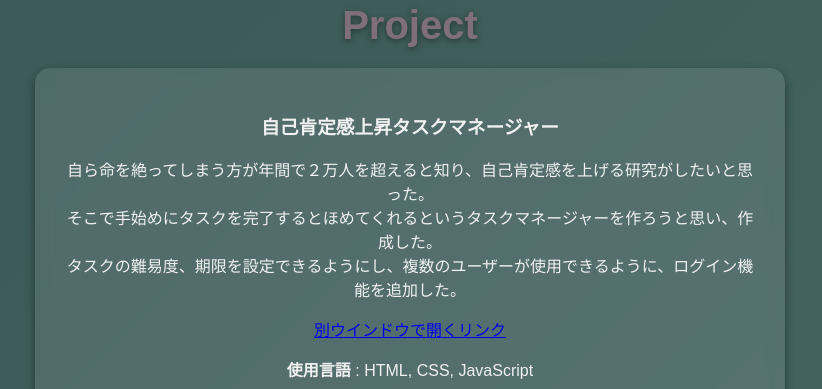
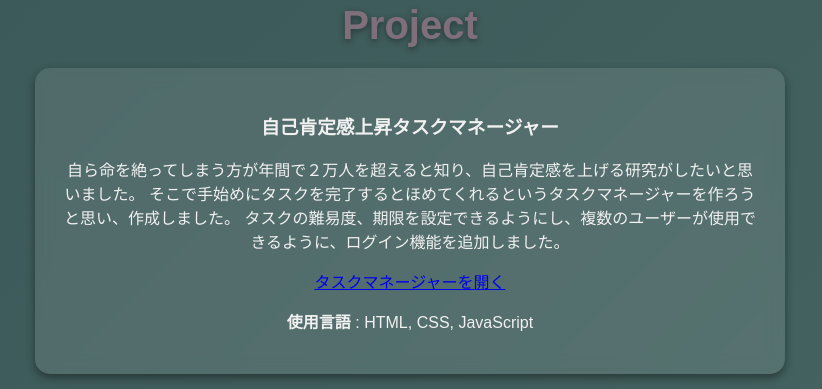
Before and after one commit to k11b0u/portfolio, a plain HTML site: page index.html in a window 1280 px wide. Shown: the part 2122-2511 px from the top of the page, without its empty margins (230-1052 px from the left). Drawn offline with Linux system fonts and the light colour scheme.

Commit message:
Update index.html

```diff
--- a/index.html
+++ b/index.html
@@ -304,10 +304,10 @@
     <h2>Project</h2>
     <div class="card">
         <h3>自己肯定感上昇タスクマネージャー</h3>
-        <p>自ら命を絶ってしまう方が年間で２万人を超えると知り、自己肯定感を上げる研究がしたいと思った。<br>
-        そこで手始めにタスクを完了するとほめてくれるというタスクマネージャーを作ろうと思い、作成した。<br>
-        タスクの難易度、期限を設定できるようにし、複数のユーザーが使用できるように、ログイン機能を追加した。</p>
-        <a href= "https://k11b0u.github.io/taskmanager/" target="_blank" >別ウインドウで開くリンク</a>
+        <p>自ら命を絶ってしまう方が年間で２万人を超えると知り、自己肯定感を上げる研究がしたいと思いました。
+        そこで手始めにタスクを完了するとほめてくれるというタスクマネージャーを作ろうと思い、作成しました。
+        タスクの難易度、期限を設定できるようにし、複数のユーザーが使用できるように、ログイン機能を追加しました。</p>
+        <a href= "https://k11b0u.github.io/taskmanager/" target="_blank" >タスクマネージャーを開く</a>
         <p><strong>使用言語</strong> : HTML, CSS, JavaScript</p>
       </div>
     <div class="card">
```
